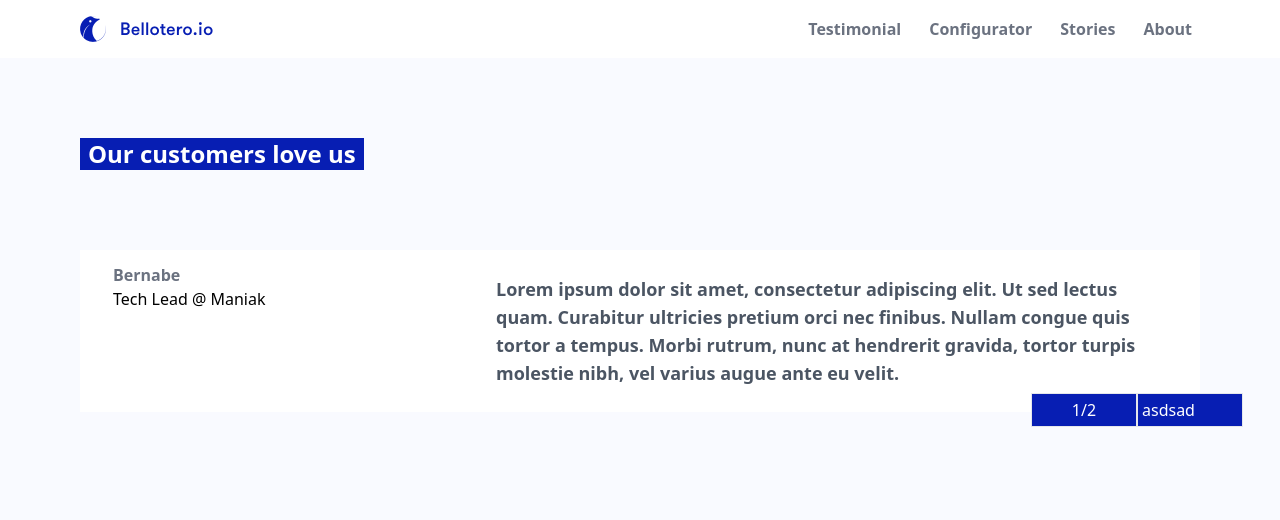
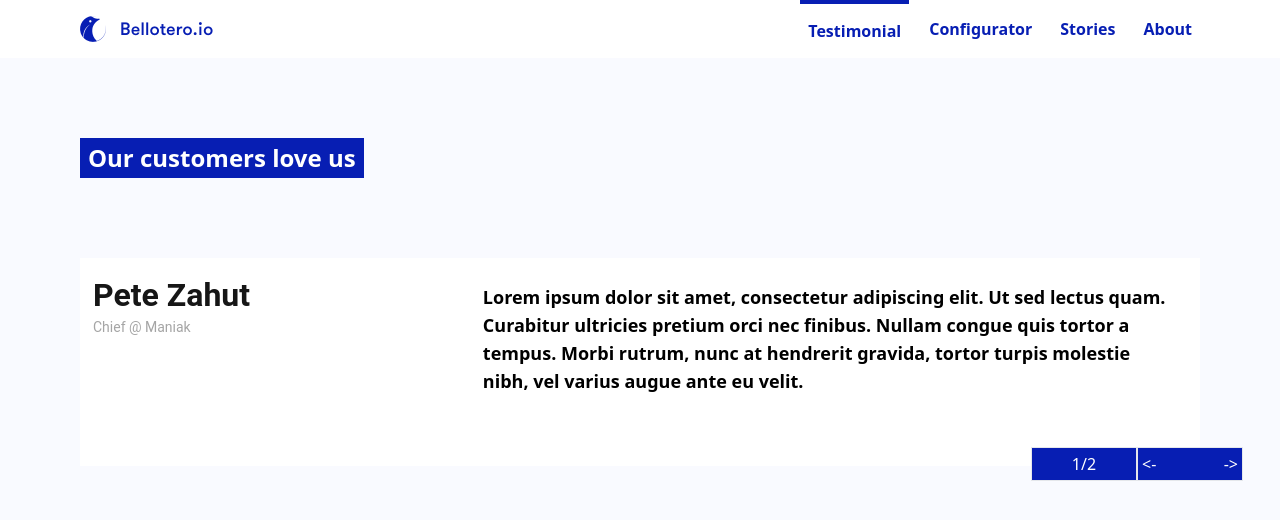
Before and after one commit to NataliaLeal91/bellotero-challenge, a React app: page / in a window 1280 px wide. Built offline with nearby package versions, Linux system fonts and the light colour scheme.

Commit message:
View testionial

```diff
--- a/src/components/BaseLayout.js
+++ b/src/components/BaseLayout.js
@@ -18,6 +18,8 @@ class BaseLayout extends React.Component {
   }
 
   menuHeader() {
+    console.log("asdasd", );
+
     return <nav className="bg-white w-full">
       <div className="max-w-6xl mx-auto px-4">
         <div className="flex justify-between">
@@ -32,8 +34,13 @@ class BaseLayout extends React.Component {
             {/* <a href="" className="py-4 px-2 text-green-500 border-t-4 border-green-500 font-semibold ">Home</a> */}
             {this.props.menu && this.props.menu.items ?
               this.props.menu.items.map((item, i) => {
+                const selectedPage = (
+                  this.props.history.location.pathname.includes(item.route)
+                  || (this.props.history.location.pathname === '/' && item.text === 'Testimonial')
+                ) ? "border-t-4 border-green-500 menu-items" : "";
+
                 return <a key={i} onClick={() => this.props.history.push(item.route)}
-                  className="py-4 px-2 text-gray-500 font-semibold hover:text-green-500 transition duration-300">
+                  className={"py-4 px-2 bellotero-text-blue font-bold " + selectedPage}>
                   {item.text}
                 </a>
               })
@@ -41,7 +48,7 @@ class BaseLayout extends React.Component {
           </div>
           <div className="md:hidden flex items-center">
             <button className="outline-none mobile-menu-button">
-            <svg className=" w-6 h-6 text-gray-500 hover:text-green-500 "
+            <svg className=" w-6 h-6 bellotero-text-blue"
               x-show="!showMenu"
               fill="none"
               strokeLinecap="round"
--- a/src/components/Home.js
+++ b/src/components/Home.js
@@ -1,7 +1,6 @@
 import React, { Fragment } from 'react';
 import { connect } from 'react-redux';
 import { fetchTestimonial } from '../actions';
-import { Swiper, SwiperSlide } from 'swiper/react';
 
 import BaseLayout from './BaseLayout';
 
@@ -24,27 +23,28 @@ class Home extends React.Component {
   testimonialSlider() {
 
     return <div className="flex flex-col mt-20">
-      <div className="relative flex flex-col md:flex-row md:space-x-5 space-y-3 md:space-y-0 p-3 mx-auto border border-white bg-white">
+      <div className="relative flex flex-col md:flex-row md:space-x-5 space-y-3 md:space-y-0 p-3 mx-auto border border-white bg-white h-auto md:h-52">
         {this.props.testimonials && this.props.testimonials.slider && this.props.testimonials.slider.reviews ?
           this.props.testimonials.slider.reviews.map((item, i) => {
+
             return <Fragment key={i}>
-              <div className={"w-full md:w-1/3 bg-white grid " + (i == 0 ? "hidden": "")}>
+              <div className={"w-full md:w-1/3 bg-white grid " + ((i + 1) != this.state.slidePosition ? "hidden": "")}>
                 <div className="flex justify-between item-center">
                   <div>
-                    <p className="text-gray-500 font-black">{item.name}</p>
-                    <p>{item.position}</p>
+                    <p className="Pete-Zahut">{item.name}</p>
+                    <p className="Chef-Maniak">{item.position}</p>
                   </div>
                 </div>
               </div>
               <div className={"w-full md:w-2/3 bg-white flex flex-col space-y-2 p-3 " + (i == 0 ? "hidden": "")}>
-                <p className="md:text-lg text-gray-500 font-black text-base text-gray-600">
+                <p className="md:text-lg text-black-500 font-black text-base text-black-600">
                   {item.comment}
                 </p>
               </div>
             </Fragment>
           })
         : null}
-        <div className="absolute -bottom-4 -right-11 inline-block">
+        <div className="absolute -bottom-10 right-0 lg:-bottom-4 lg:-right-11 inline-block">
           <div className="flex">
             <div className="flex-1">
               <div className="box-content h-6 w-24 p-1 border bellotero-cobalt-blue text-white text-center">
@@ -54,7 +54,22 @@ class Home extends React.Component {
               </div>
             </div>
             <div className="flex-1">
-              <div className="box-content h-6 w-24 p-1 border bellotero-cobalt-blue text-white">asdsad</div>
+              <div className="box-content h-6 w-24 p-1 border bellotero-cobalt-blue text-white">
+                <span class="flex justify-between">
+                  <button onClick={() => this.setState({ slidePosition: this.state.slidePosition == 1 ? 1: this.state.slidePosition - 1 })}>
+                    {"<-"}
+                  </button>
+                  <button onClick={() => {
+                    let testimonialLength = this.props.testimonials
+                    && this.props.testimonials.slider
+                    && this.props.testimonials.slider.reviews ? this.props.testimonials.slider.reviews.length :0
+
+                    this.setState({ slidePosition: this.state.slidePosition == testimonialLength ? testimonialLength: this.state.slidePosition + 1 })
+                  }}>
+                    {"->"}
+                  </button>
+                </span>
+              </div>
             </div>
           </div>
         </div>
@@ -63,10 +78,11 @@ class Home extends React.Component {
   }
 
   render() {
+    console.log(this.state.slidePosition);
     return (
       <BaseLayout {...this.props}>
         <div className="mt-20">
-          <h1 className="bellotero-cobalt-blue text-white font-bold px-2 inline-block text-2xl">
+          <h1 className="bellotero-cobalt-blue text-white font-bold py-1 px-2 inline-block text-2xl">
             {this.props.testimonials && this.props.testimonials.slider ?
               this.props.testimonials.slider.title
             : null}
--- a/src/index.css
+++ b/src/index.css
@@ -10,3 +10,35 @@
 .bellotero-cobalt-blue {
   background-color: #071eb3;
 }
+
+.bellotero-text-blue {
+  color: #071eb3;
+}
+
+.menu-items {
+  padding-top: 15px;
+  padding-bottom: 15px;
+  border-color: #071eb3;
+}
+
+
+.Chef-Maniak {
+  font-family: Roboto;
+  font-size: 14px;
+  font-weight: normal;
+  font-stretch: normal;
+  font-style: normal;
+  line-height: normal;
+  letter-spacing: normal;
+  color: #a5a5a5;
+}
+
+.Pete-Zahut {
+  font-family: Roboto;
+  font-size: 32px;
+  font-weight: bold;
+  font-stretch: normal;
+  font-style: normal;
+  letter-spacing: normal;
+  color: #161616;
+}
```
